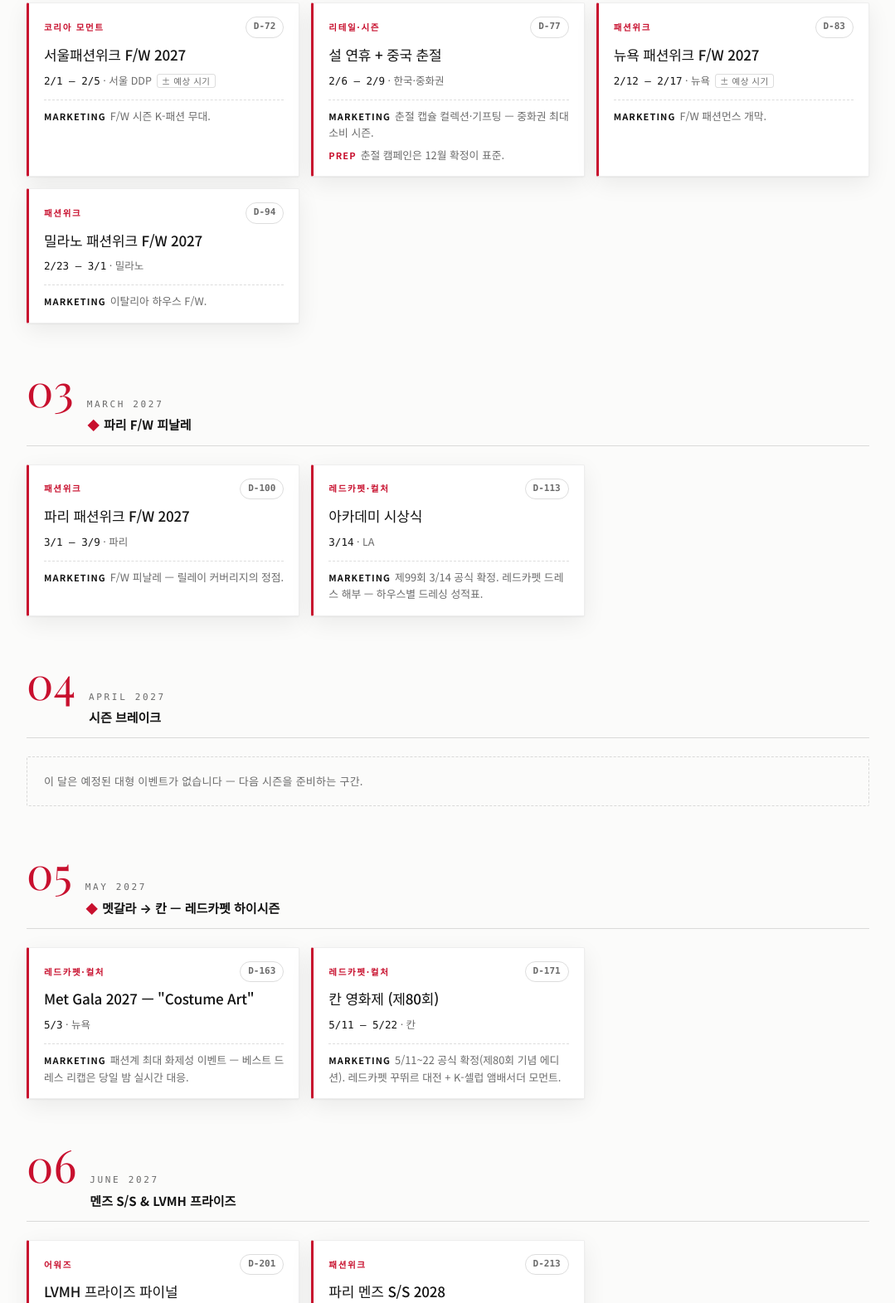
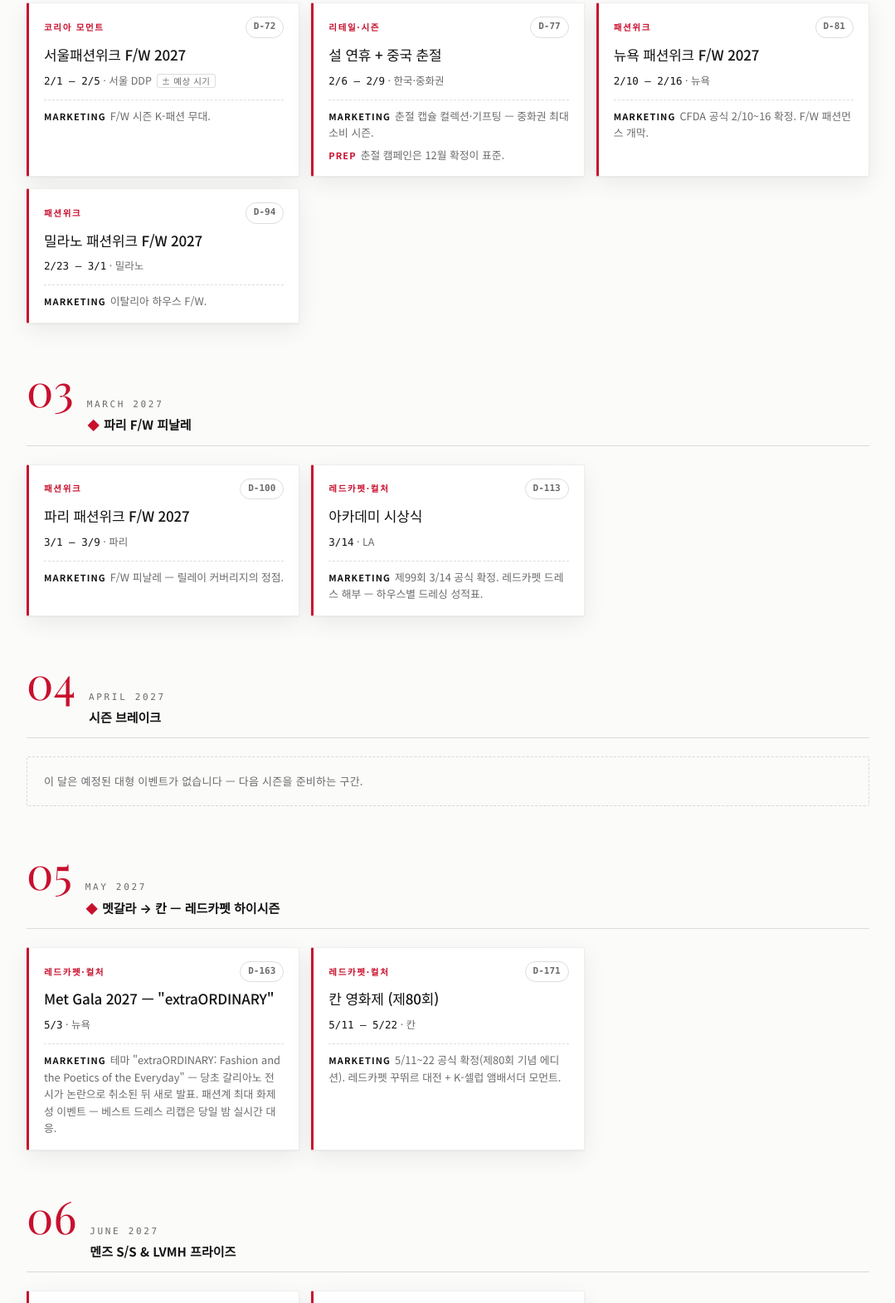
Before and after one commit to jhkim-lgtm/industry-calendars, a plain HTML site: page fashion/index.html in a window 1280 px wide. Shown: the part 2574-4145 px from the top of the page at 83% size, without its empty margins (100-1179 px from the left). Drawn offline with nearby package versions, Linux system fonts and the light colour scheme; a web font is replaced by a local one.

Commit message:
daily refresh 2026-11-22

```diff
--- a/fashion/index.html
+++ b/fashion/index.html
@@ -254,8 +254,8 @@ const EVENTS = [
   {s:'2027-02-06', e:'2027-02-09', cat:'retail', title:'설 연휴 + 중국 춘절', place:'한국·중화권',
    angle:'춘절 캡슐 컬렉션·기프팅 — 중화권 최대 소비 시즌.',
    prep:'춘절 캠페인은 12월 확정이 표준.'},
-  {s:'2027-02-12', e:'2027-02-17', cat:'fw', title:'뉴욕 패션위크 F/W 2027', place:'뉴욕', approx:true,
-   angle:'F/W 패션먼스 개막.',
+  {s:'2027-02-10', e:'2027-02-16', cat:'fw', title:'뉴욕 패션위크 F/W 2027', place:'뉴욕',
+   angle:'CFDA 공식 2/10~16 확정. F/W 패션먼스 개막.',
    prep:'—'},
   {s:'2027-02-23', e:'2027-03-01', cat:'fw', title:'밀라노 패션위크 F/W 2027', place:'밀라노',
    angle:'이탈리아 하우스 F/W.',
@@ -266,8 +266,8 @@ const EVENTS = [
   {s:'2027-03-14', e:'2027-03-14', cat:'culture', title:'아카데미 시상식', place:'LA',
    angle:'제99회 3/14 공식 확정. 레드카펫 드레스 해부 — 하우스별 드레싱 성적표.',
    prep:'—'},
-  {s:'2027-05-03', e:'2027-05-03', cat:'culture', title:'Met Gala 2027 — "Costume Art"', place:'뉴욕',
-   angle:'패션계 최대 화제성 이벤트 — 베스트 드레스 리캡은 당일 밤 실시간 대응.',
+  {s:'2027-05-03', e:'2027-05-03', cat:'culture', title:'Met Gala 2027 — "extraORDINARY"', place:'뉴욕',
+   angle:'테마 "extraORDINARY: Fashion and the Poetics of the Everyday" — 당초 갈리아노 전시가 논란으로 취소된 뒤 새로 발표. 패션계 최대 화제성 이벤트 — 베스트 드레스 리캡은 당일 밤 실시간 대응.',
    prep:'—'},
   {s:'2027-05-11', e:'2027-05-22', cat:'culture', title:'칸 영화제 (제80회)', place:'칸',
    angle:'5/11~22 공식 확정(제80회 기념 에디션). 레드카펫 꾸뛰르 대전 + K-셀럽 앰배서더 모먼트.',
```
Also changed, not shown: 1 other file.
